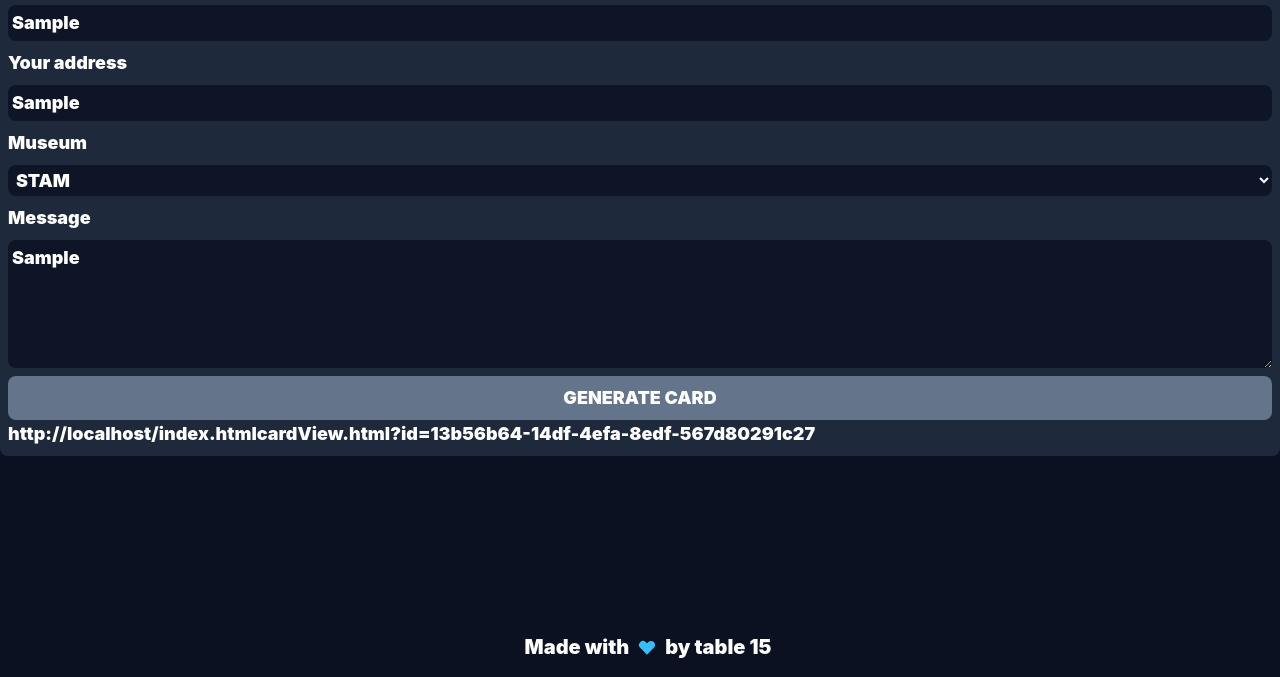
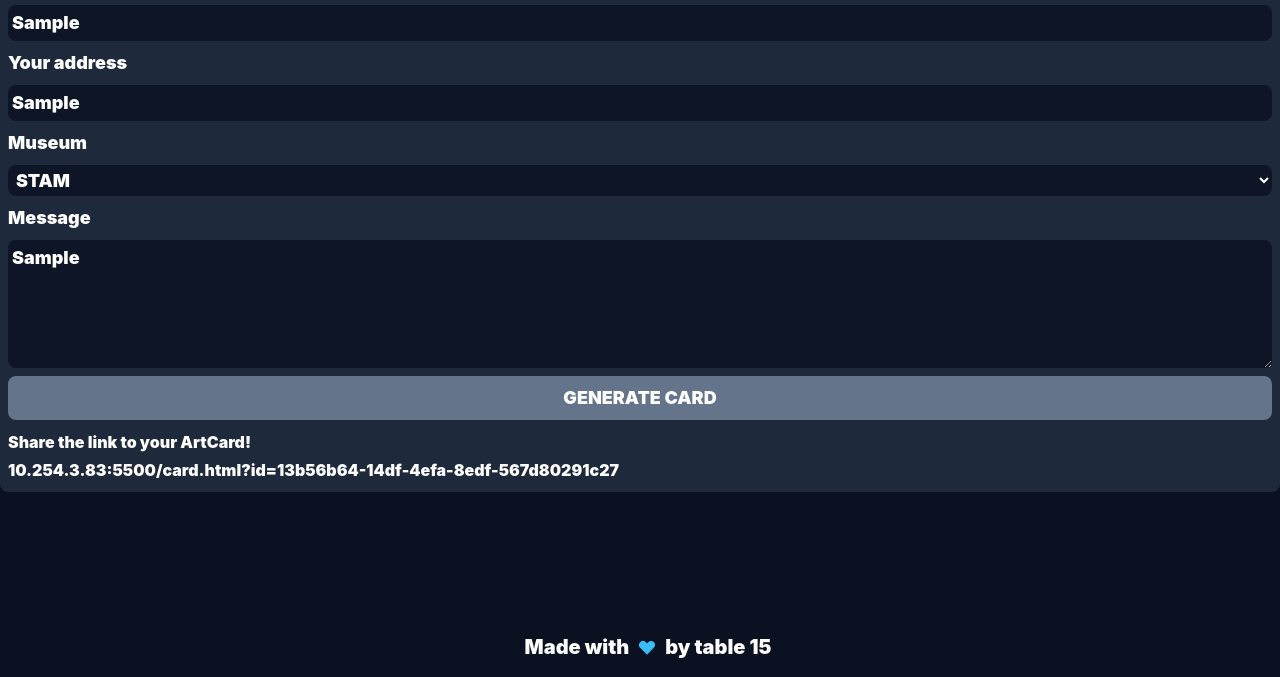
Before and after one commit to yannicfreson/ArtCard, a website: page index.html in a window 1280 px wide. Both pictures are taken after typing "Sample", "Sample", "Sample" into the empty fields and a click on the button "GENERATE CARD". Shown: the part 123-800 px from the top of the page. Drawn offline with Linux system fonts and the light colour scheme; no server answers.

Commit message:
finished-ish

```diff
--- a/code.js
+++ b/code.js
@@ -13,9 +13,10 @@ function addCardToDB(props) {
     userMessage: props.userMessage,
     imageUrls: [],
   });
+
   document.getElementById(
     "shareUrl"
-  ).innerText = `${document.location}cardView.html?id=${id}`;
+  ).innerText = `Share the link to your ArtCard!\n10.254.3.83:5500/card.html?id=${id}`;
 }
 
 function parseForm() {
--- a/styles.css
+++ b/styles.css
@@ -70,3 +70,9 @@ body {
 #artCardContainer {
   margin-top: 3.5rem;
 }
+
+#shareUrl {
+  font-size: 1rem;
+  word-wrap: break-word;
+  margin-top: 0.5rem;
+}
```
Also changed, not shown: card.html (+3 -3 lines), tailwind.css.
